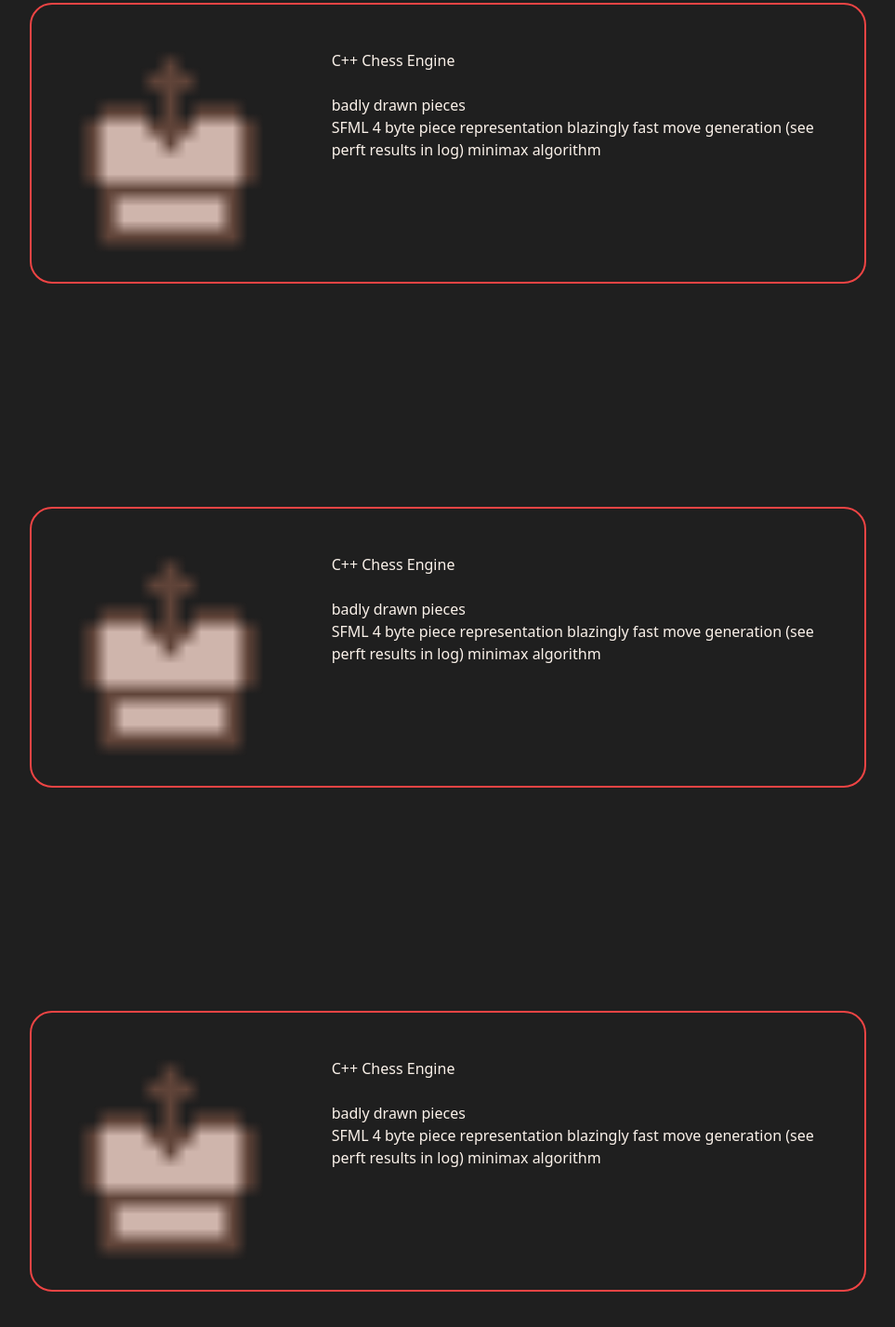
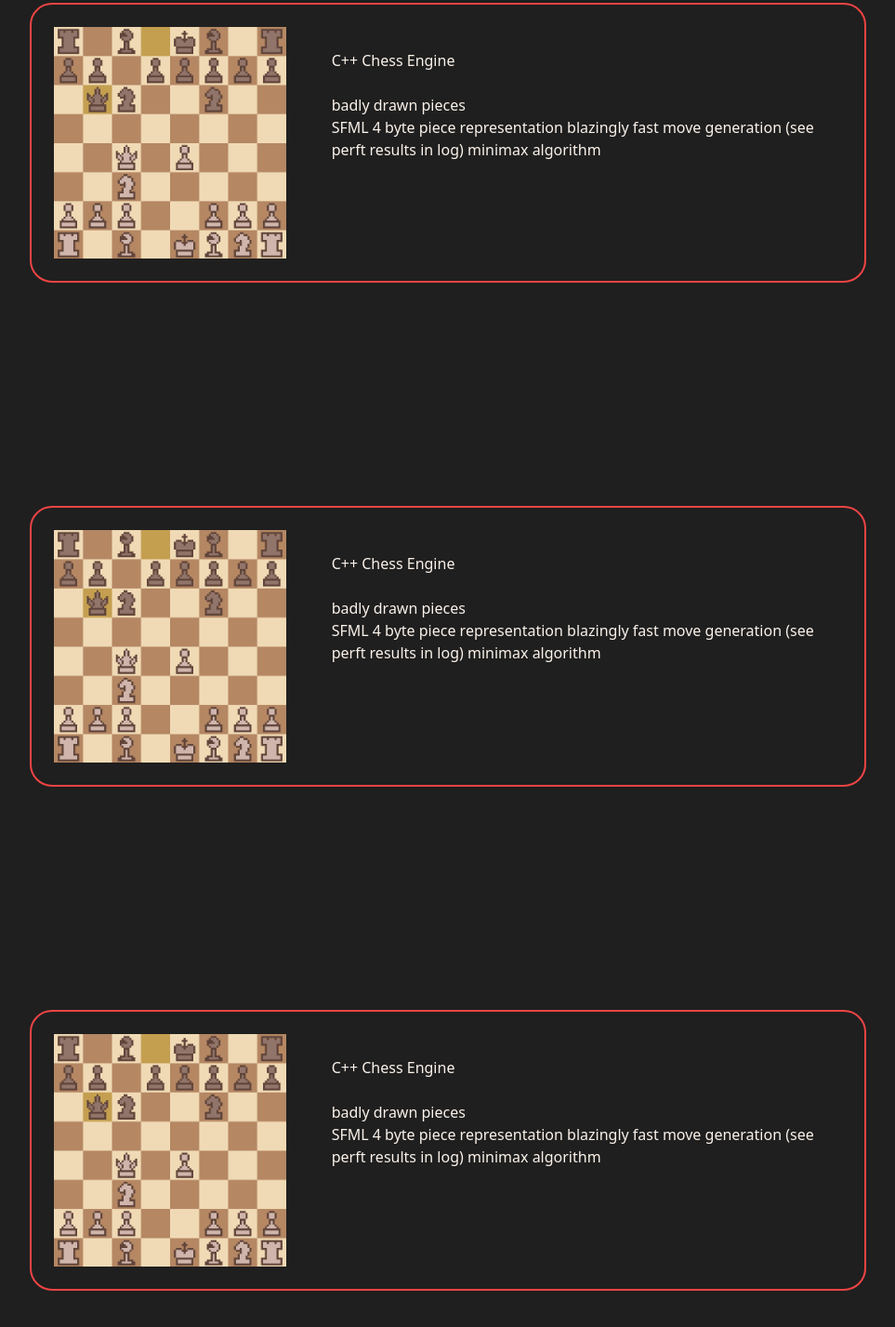
Before and after one commit to ArmanDris/profile, a website: page index.html in a window 1280 px wide. Shown: the part 1037-2464 px from the top of the page at 93% size, without its empty margins (158-1121 px from the left). Drawn offline with Linux system fonts and the light colour scheme.

Commit message:
working on windows

```diff
--- a/index.html
+++ b/index.html
@@ -21,8 +21,8 @@
             <div id="project-list" class="w-[900px]">
 
                 <div class="flex py-6 my-60 border-2 border-red-500 rounded-3xl">
-                    <div class="w-1/3 flex justify-center items-center ">
-                        <img src="img/white_king.png" alt="Project 1" class="h-[250px] w-[250px]">
+                    <div class="w-1/3 flex justify-center items-center">
+                        <img src="img/chess_game.png" alt="Project 1" class=" w-[250px]">
                     </div>
                     <div class="w-2/3">
                         <h3 class="m-6">C++ Chess Engine</h3>
@@ -40,7 +40,7 @@
 
                 <div class="flex py-6 my-60 border-2 border-red-500 rounded-3xl">
                     <div class="w-1/3 flex justify-center items-center ">
-                        <img src="img/white_king.png" alt="Project 1" class="h-[250px] w-[250px]">
+                        <img src="img/chess_game.png" alt="Project 1" class="h-[250px] w-[250px]">
                     </div>
                     <div class="w-2/3">
                         <h3 class="m-6">C++ Chess Engine</h3>
@@ -58,7 +58,7 @@
 
                 <div class="flex py-6 my-60 border-2 border-red-500 rounded-3xl">
                     <div class="w-1/3 flex justify-center items-center ">
-                        <img src="img/white_king.png" alt="Project 1" class="h-[250px] w-[250px]">
+                        <img src="img/chess_game.png" alt="Project 1" class="h-[250px] w-[250px]">
                     </div>
                     <div class="w-2/3">
                         <h3 class="m-6">C++ Chess Engine</h3>
```
Also changed, not shown: img/chess_game.png (added), output.css.
